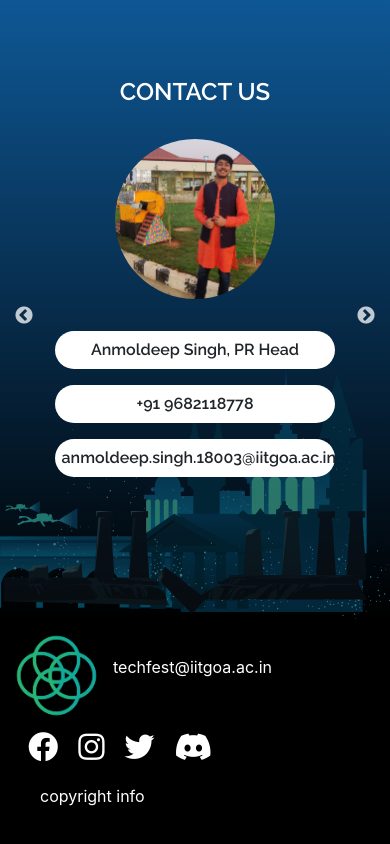
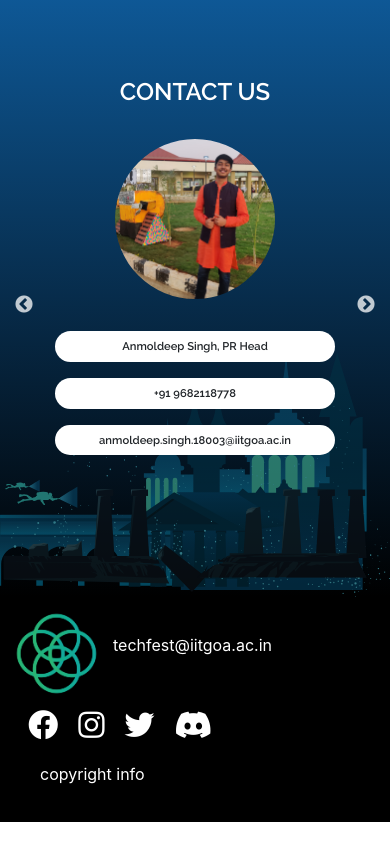
Before and after one commit to ayaniitgoa/TechFest, a React (Create React App) app: page / in a window 390 px wide. Shown: the part 2436-3280 px from the top of the page. After the commit the page ends 3258 px from the top, so only its background shows below. Built offline with nearby package versions, Linux system fonts and the light colour scheme.

Commit message:
Changed font size of contact us

```diff
--- a/src/Containers/ContactUs/ContactUs.css
+++ b/src/Containers/ContactUs/ContactUs.css
@@ -91,4 +91,8 @@
   .contact-us-section {
     margin-top: -1em;
   }
+
+  .contact-text {
+    font-size: 0.7rem;
+  }
 }
```
Also changed, not shown: 1 other file (tests, documents, lock files or other folders).
